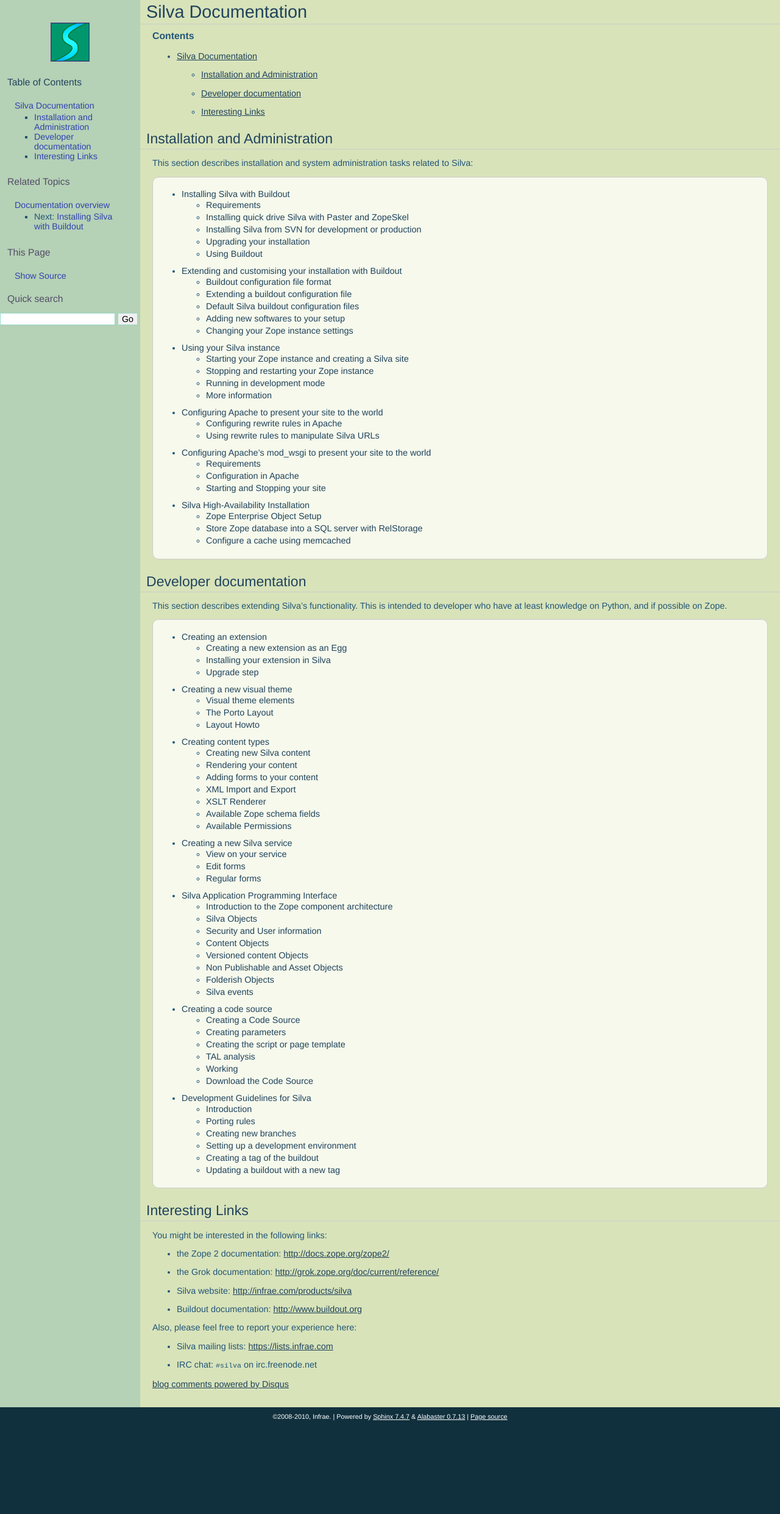
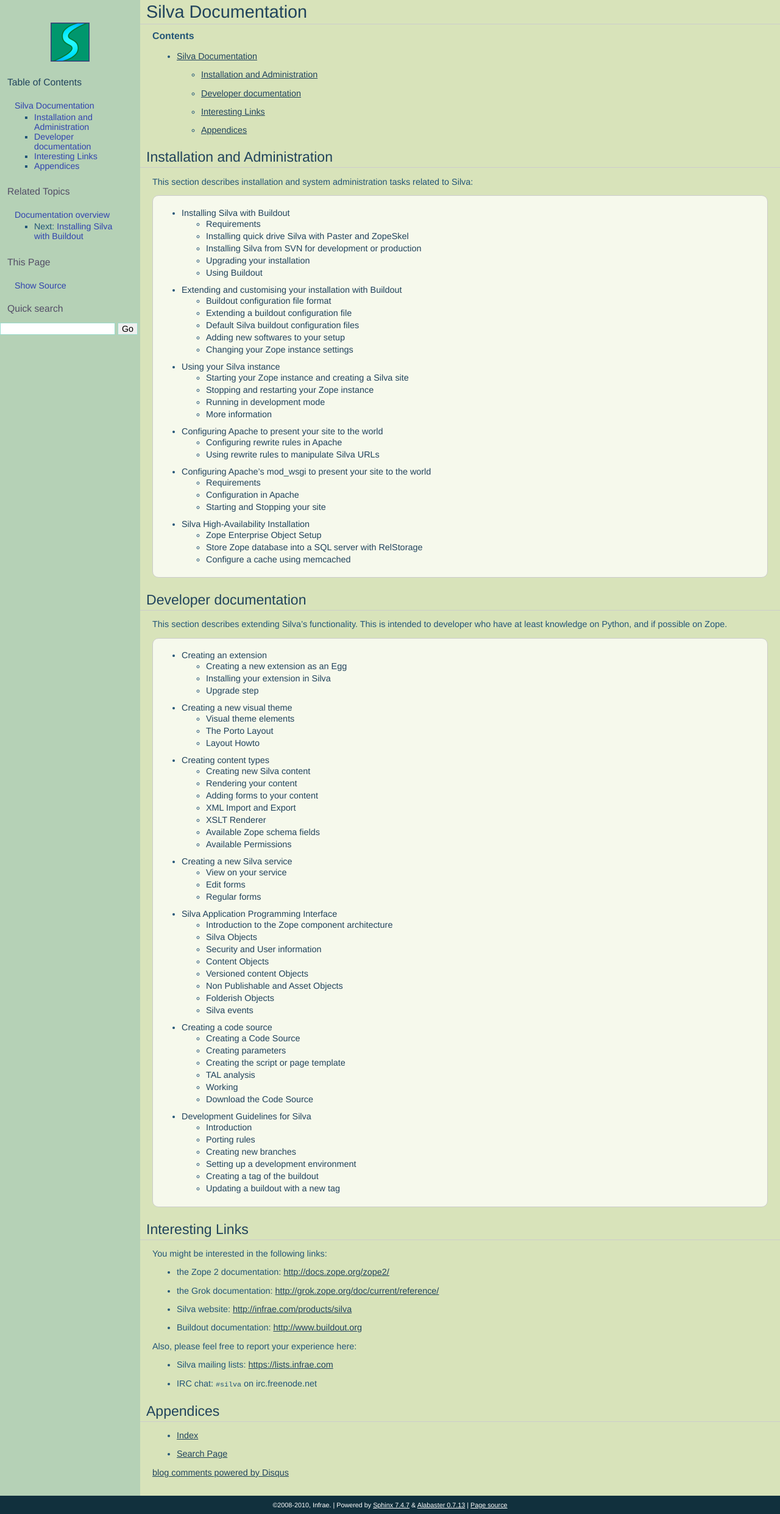
Before and after one commit to silvacms/documentation, a Sphinx documentation site: the page built from source/index.rst, in a window 1280 px wide. Shown: the whole page at 61% size. Built offline with Sphinx 7.4.7, drawn with Linux system fonts in a browser that asks for light colours; pages that are not in the unit, such as notebooks, are missing from menus; comment, search, counter and statistics services are not loaded; before the commit the page ends 2337 px from its top, so only the background shows below that.

```diff
--- a/source/.static/default.css
+++ b/source/.static/default.css
@@ -581,6 +581,8 @@
 dl.class,
 dl.interface,
 dl.event,
+dl.function,
+dl.data,
 pre {
   padding: 5px;
   background-color: #efc;
--- a/source/index.rst
+++ b/source/index.rst
@@ -57,3 +57,9 @@
 - Silva mailing lists: https://lists.infrae.com
 
 - IRC chat: ``#silva`` on irc.freenode.net
+
+Appendices
+----------
+
+* :ref:`genindex`
+* :ref:`search`
```
Also changed, not shown: 3 other files.
